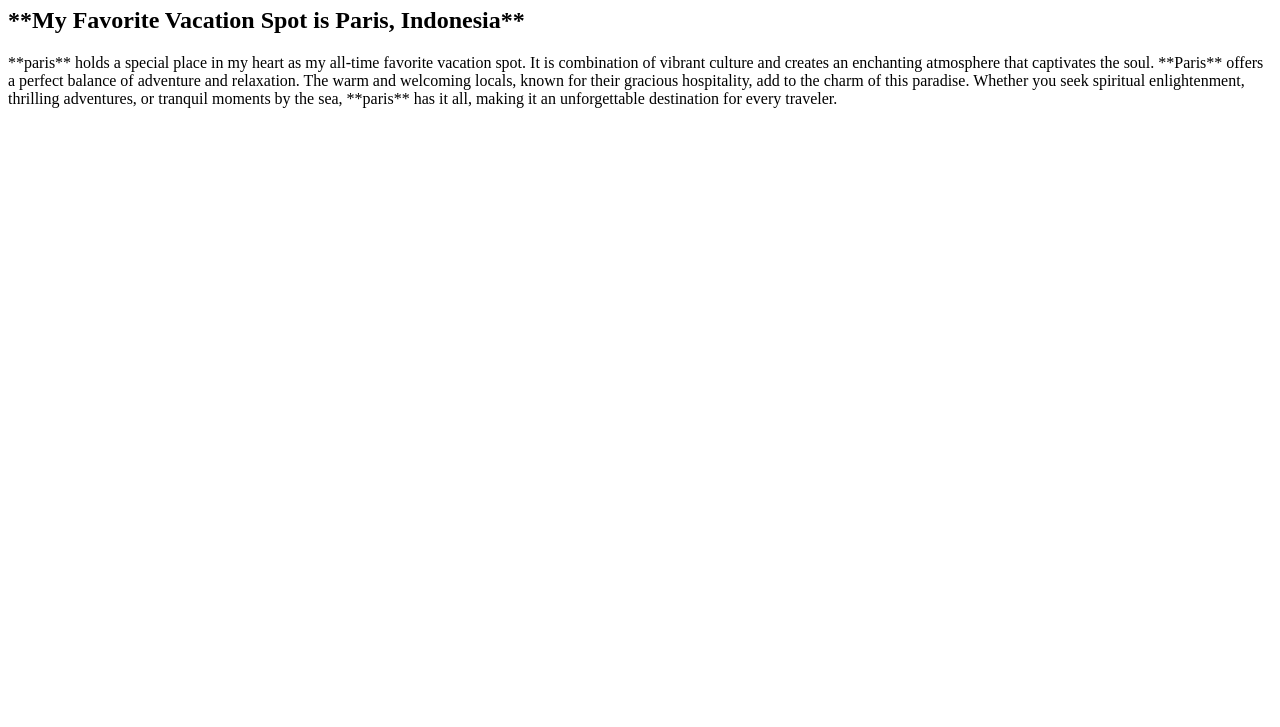
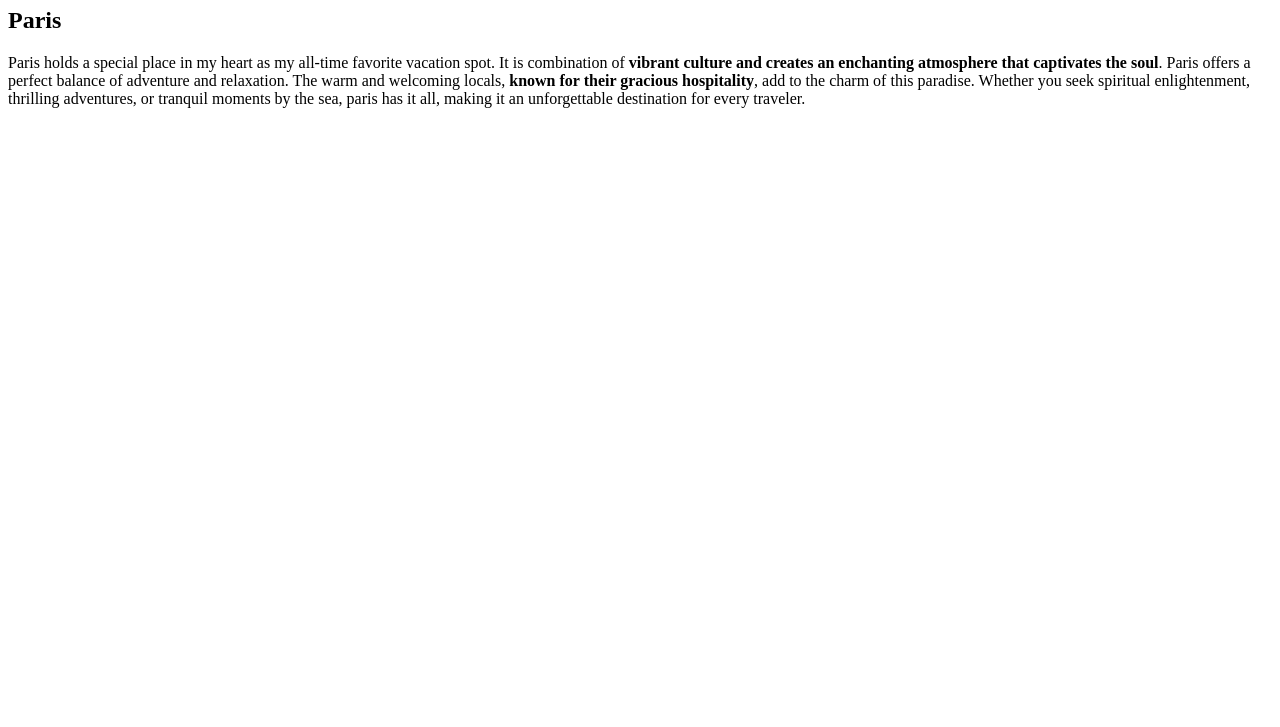
Before and after one commit to 44-563-WebApps-F23/44563-webapps-f23-assignment3-aavinash2506, a plain HTML site: page index.html in a window 1280 px wide. Shown: the part 73-800 px from the top of the page. Drawn offline with Linux system fonts and the light colour scheme.

```diff
--- a/index.html
+++ b/index.html
@@ -7,9 +7,9 @@
 
 <body>
     <h1>Hello, Vengalasetti Avinash</h1>
-    <h2>**My Favorite Vacation Spot is Paris, Indonesia**</h2>
+    <h2>Paris</h2>
     <p>
-        **paris** holds a special place in my heart as my all-time favorite vacation spot. It is combination of vibrant culture and creates an enchanting atmosphere that captivates the soul. **Paris** offers a perfect balance of adventure and relaxation. The warm and welcoming locals, known for their gracious hospitality, add to the charm of this paradise. Whether you seek spiritual enlightenment, thrilling adventures, or tranquil moments by the sea, **paris** has it all, making it an unforgettable destination for every traveler.
+        Paris holds a special place in my heart as my all-time favorite vacation spot. It is combination of <b>vibrant culture and creates an enchanting atmosphere that captivates the soul</b>. Paris offers a perfect balance of adventure and relaxation. The warm and welcoming locals, <b>known for their gracious hospitality</b>, add to the charm of this paradise. Whether you seek spiritual enlightenment, thrilling adventures, or tranquil moments by the sea, paris has it all, making it an unforgettable destination for every traveler.
     </p>
 
 </body>
```
